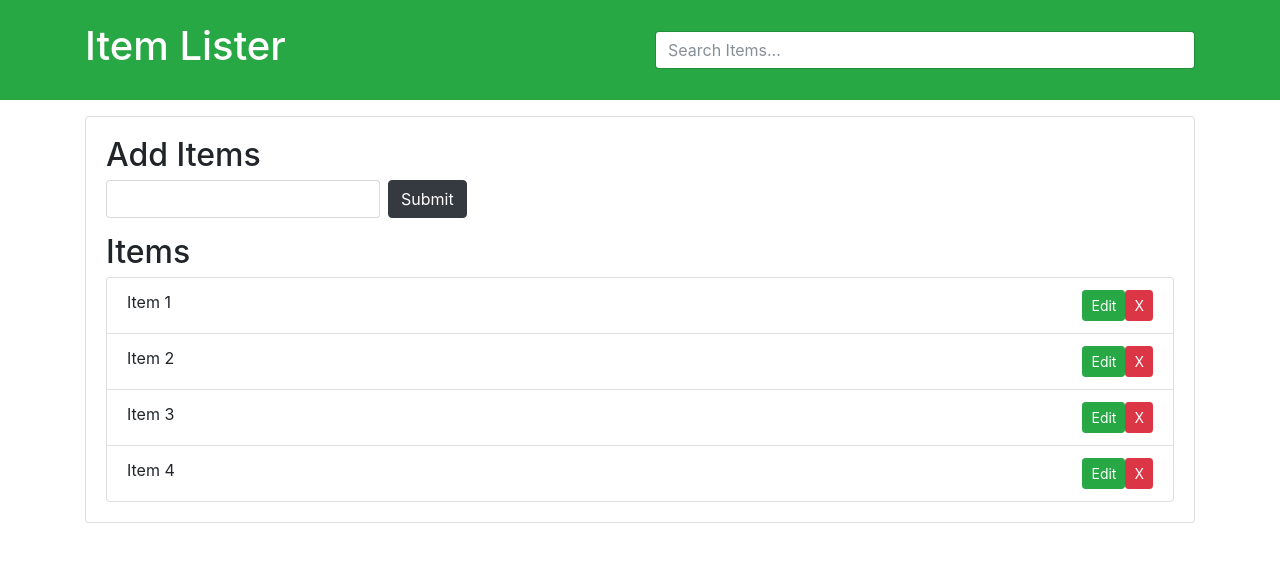
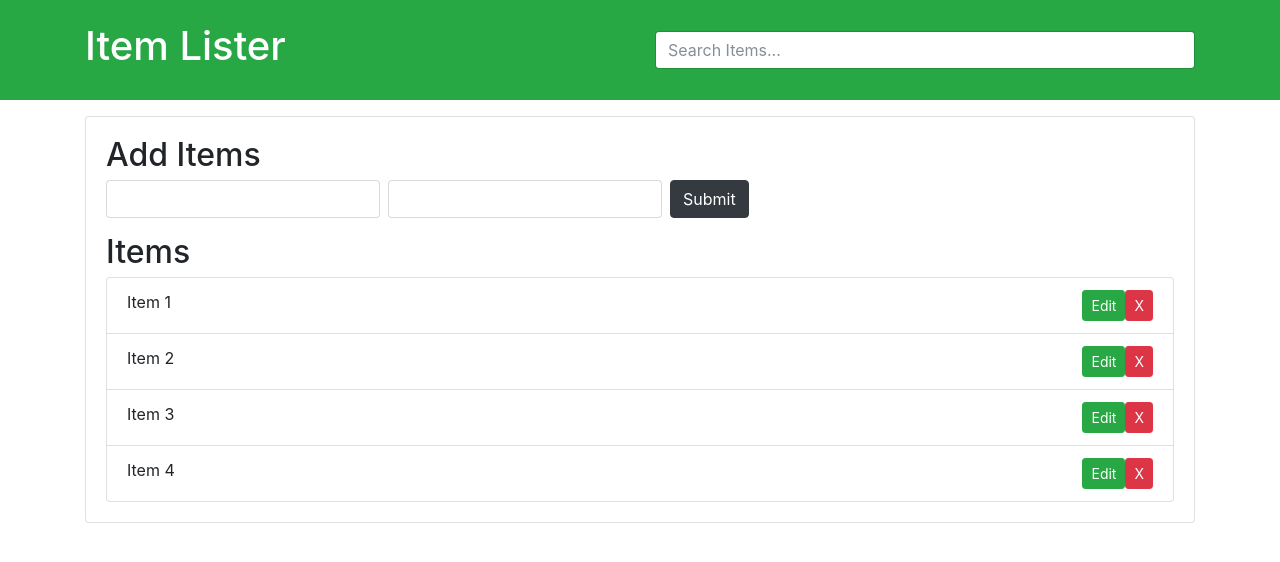
Before and after one commit to Khageswar-Nayak/firstCode, a plain HTML site: page index.html in a window 1280 px wide. Drawn offline with nearby package versions, Linux system fonts and the light colour scheme.

Commit message:
FILTER TEST

```diff
--- a/index.html
+++ b/index.html
@@ -25,6 +25,7 @@
     <h2 class="title">Add Items</h2>
     <form id="addForm" class="form-inline mb-3">
       <input type="text" class="form-control mr-2" id="item">
+      <input type="text" class="form-control mr-2" id="description">
       <input type="submit" class="btn btn-dark" value="Submit">
     </form>
     <h2 class="title">Items</h2>
```
